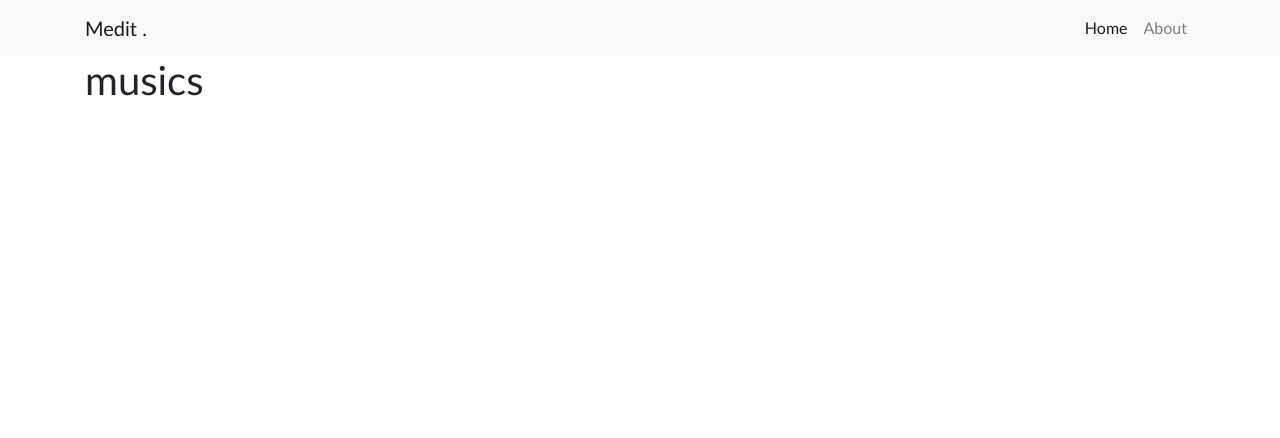
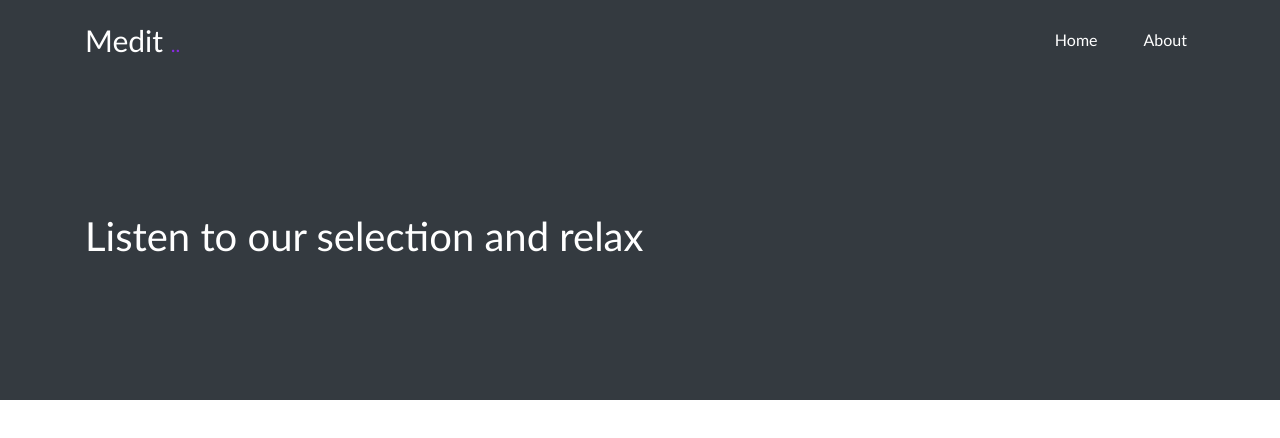
Before and after one commit to issoDev/meditation-app, a Vue app: page /#/about in a window 1280 px wide. Shown: the top 438 px of the page. Built offline with nearby package versions, Linux system fonts and the light colour scheme; data requests are answered from the project's data file.

Commit message:
file update

```diff
--- a/src/components/TheHeader.vue
+++ b/src/components/TheHeader.vue
@@ -1,18 +1,18 @@
 <template>
   <div>
-    <nav class="navbar navbar-expand-lg navbar-light bg-light">
+    <nav class="navbar navbar-expand-lg navbar-light bg-dark">
       <div class="container">
-        <router-link class="navbar-brand" to="/">Medit <span>.</span></router-link>
+        <router-link class="navbar-brand text-white" to="/">Medit <span>..</span></router-link>
         <button class="navbar-toggler" type="button" data-toggle="collapse" data-target="#navbarNav" aria-controls="navbarNav" aria-expanded="false" aria-label="Toggle navigation">
           <span class="navbar-toggler-icon"></span>
         </button>
         <div class="collapse navbar-collapse" id="navbarNav">
           <ul class="navbar-nav ml-auto">
             <li class="nav-item active">
-              <router-link class="nav-link" to="/">Home <span class="sr-only">(current)</span></router-link>
+              <router-link class="nav-link text-white" to="/">Home <span class="sr-only">(current)</span></router-link>
             </li>
             <li class="nav-item">
-              <router-link class="nav-link" to="/about">About</router-link>
+              <router-link class="nav-link text-white" to="/about">About</router-link>
             </li>
           </ul>
         </div>
@@ -28,5 +28,25 @@
 </script>
 
 <style lang="scss" scoped>
+  .navbar {
+    min-height: 10vh !important;
 
+    .navbar-brand {
+      font-size: 30px;
+
+      span {
+        color: blueviolet;
+        font-size: 20px;
+      }
+    }
+    .nav-link {
+      margin-left: 30px;
+    }
+
+    .navbar-line {
+      height: 3px;
+      width: 100%;
+      background-color: white;
+    }
+  }
 </style>
--- a/src/router/index.js
+++ b/src/router/index.js
@@ -5,6 +5,7 @@ Vue.use(VueRouter);
 
 import Home from '../views/Home.vue';
 import About from '../views/About.vue'
+import ListenMusic from '../views/ListenMusic.vue'
 
 const routes = [
   {
@@ -16,7 +17,13 @@ const routes = [
     path: '/about',
     name: 'about',
     component: About
+  },
+  {
+    path: '/music/:id',
+    name: 'listen-music',
+    component: ListenMusic
   }
+
 ];
 
 const router = new VueRouter({
--- a/src/services/api.js
+++ b/src/services/api.js
@@ -6,4 +6,7 @@ export default class MusicService {
   getMusics() {
     return axios.get(baseUrl);
   }
+  getOneMusic(id) {
+    return axios.get(baseUrl/`${id}`);
+  }
 }
--- a/src/views/Home.vue
+++ b/src/views/Home.vue
@@ -1,24 +1,67 @@
 <template>
-  <div class="container">
-    <h1>musics</h1>
+  <div class="home">
+    <div class="showcase">
+      <div class="showcase-content">
+        <div class="container">
+          <div class="showcase-text">
+            <h1>Listen to our selection and relax</h1>
+          </div>
+          <div class="showcase-img-container">
+
+          </div>
+        </div>
+      </div>
+
+    </div>
   </div>
 </template>
 
 <script>
   import api from '@/services/api';
   const musicsService = new api();
+
   export default {
     name: 'Home',
     async created() {
       const res = await musicsService.getMusics();
-      this.$store.dispatch('getMusics', res.data);
+      let musics = res.data.map(m => m.content)
+      this.$store.dispatch('getMusics', musics);
     },
-    mounted() {
-      console.log(this.$store.state.musics)
-    },
+    computed: {
+      musics() {
+        return this.$store.state.musics;
+      }
+    }
   }
 </script>
 
 <style lang="scss" scoped>
+  .home {
+    min-height: 100vh;
+    width: 100%;
+  }
+  .showcase {
+    min-height: 40vh;
+    background-color: #343a40;
 
+    .showcase-content {
+      display: flex;
+      height: 100%;
+      min-height: 40vh;
+
+      .showcase-text, .showcase-showcase-img-container {
+        flex: 1
+      }
+      .showcase-text {
+        width: 100%;
+        height: 100%;
+        display: flex;
+        align-items: center;
+
+        h1 {
+          color: white;
+        }
+      }
+    }
+  }
 </style>
--- /dev/null
+++ b/src/views/ListenMusic.vue
@@ -0,0 +1,15 @@
+<template>
+  <div>
+    <h1>Listen Music</h1>
+  </div>
+</template>
+
+<script>
+  export default {
+    name: 'ListenMusic'
+  }
+</script>
+
+<style lang="scss" scoped>
+
+</style>
```
